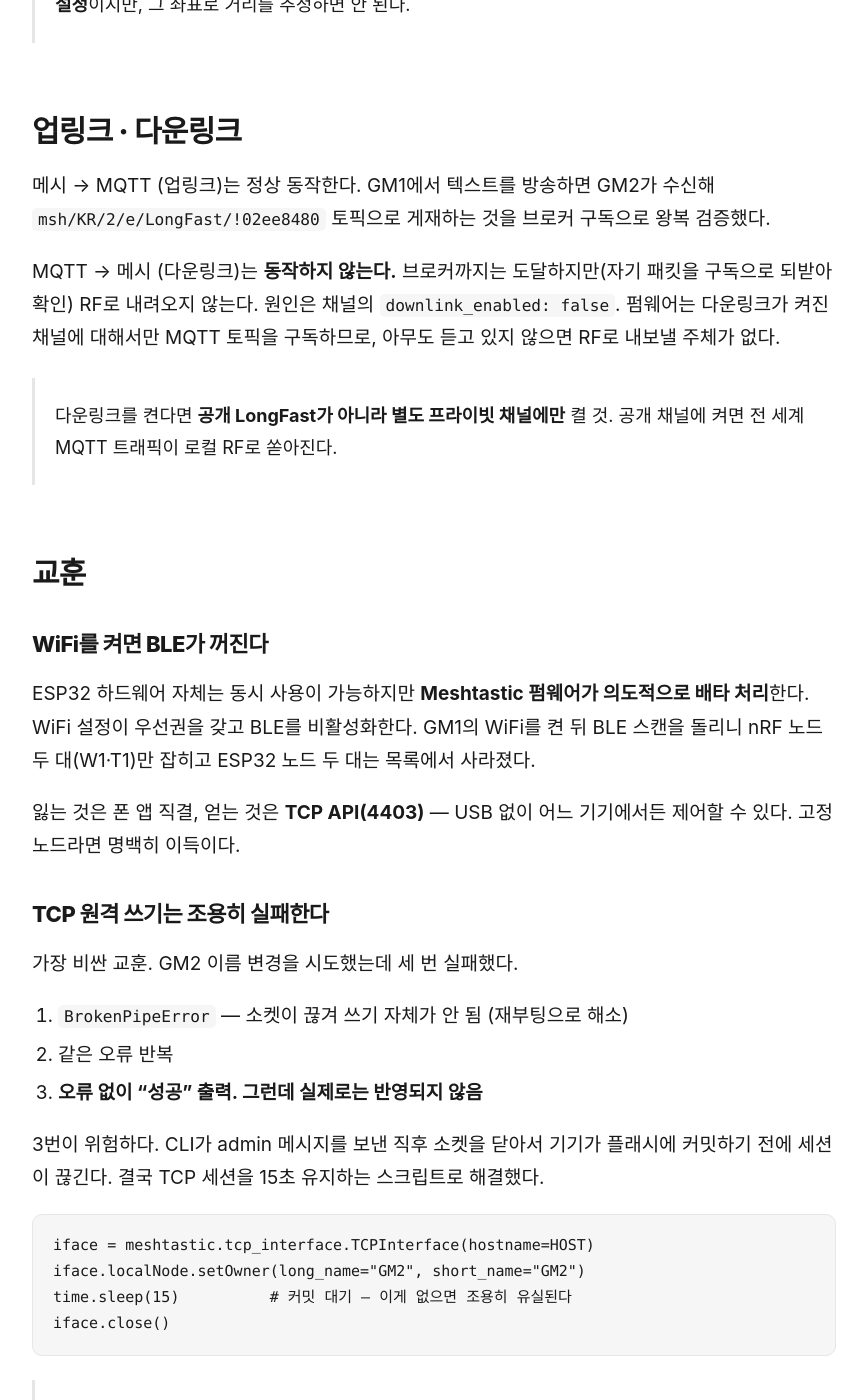
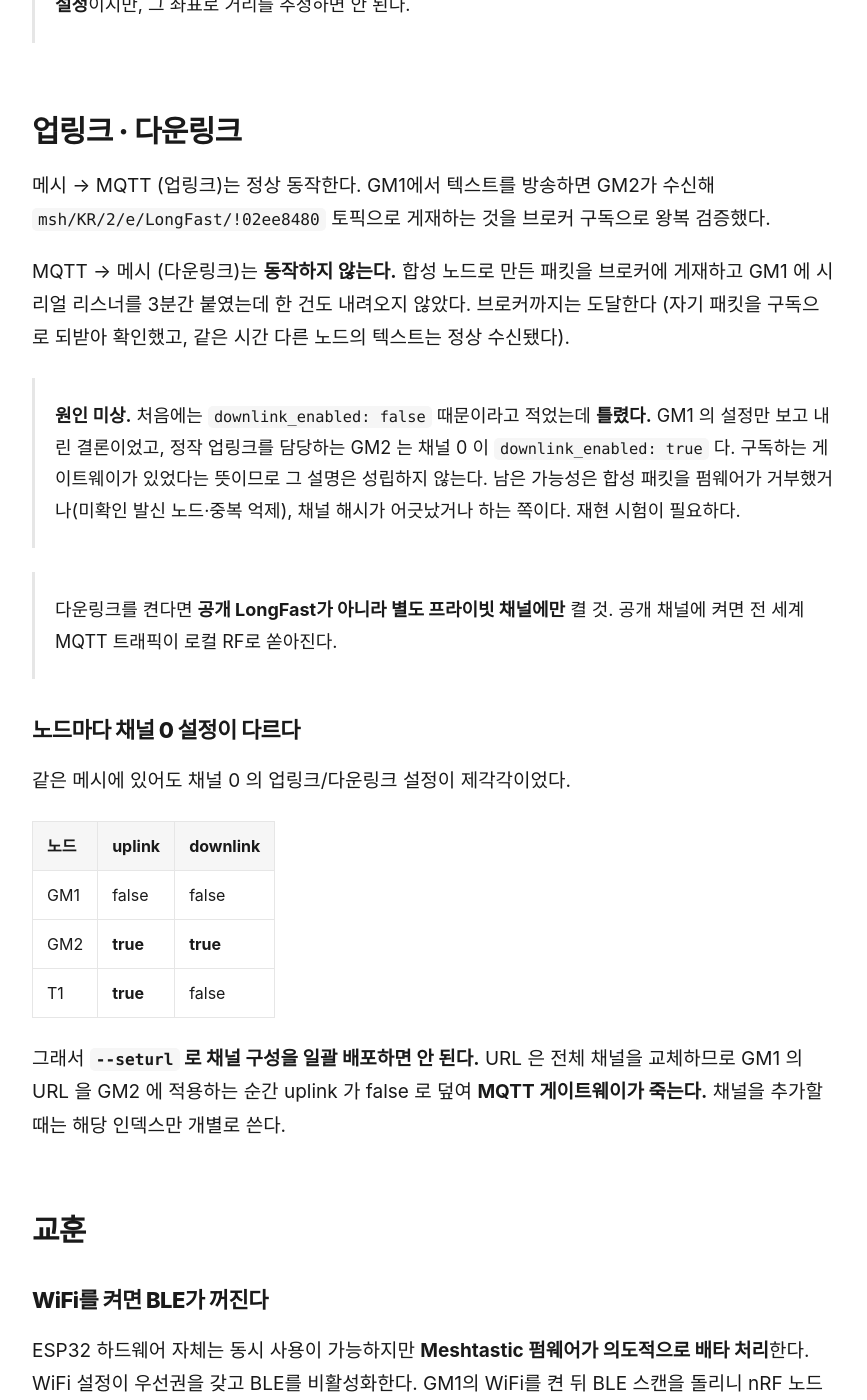
Before and after one commit to seongilp/homelab, a Jekyll site: the page built from docs/meshtastic.md, in a window 1280 px wide and 1400 px high, scrolled down 2104 px. Shown: the whole window, without its empty margins (206-1073 px from the left). Built offline with Jekyll 4.4.1, drawn with Linux system fonts in a browser that asks for light colours; our own code applies the rules of GitHub Pages for plain Markdown files; some of the changed text lies outside the part shown.

Commit message:
docs(meshtastic): 프라이빗 채널 추가 · 다운링크 오진 정정
내부용 secondary 채널 HGWXX7/E (랜덤 256비트 PSK)를 팠다. 채널 0 은 지역
메시망 연결을 위해 그대로 두고, 채널 1 은 uplink/downlink 를 꺼서 내부 대화가
공용 브로커로 새지 않게 했다. GM1 → T1 로 텍스트를 보내 수신·복호화까지 확인했다.

다운링크가 안 되는 원인을 downlink_enabled: false 라고 적었던 것을 정정한다.
GM1 설정만 보고 내린 결론이었는데, 정작 업링크를 담당하는 GM2 는 채널 0 이
downlink_enabled: true 였다. 구독하는 게이트웨이가 있었다는 뜻이므로 그 설명은
성립하지 않는다. 진짜 원인은 미상으로 남기고 미해결에 올렸다.

이 과정에서 노드마다 채널 0 설정이 제각각인 것을 발견했다. GM2 는 uplink·downlink
둘 다 켜져 있고 T1 은 uplink 만 켜져 있는데 GM1 은 둘 다 꺼져 있다. 그래서
--seturl 로 채널 구성을 일괄 배포하면 안 된다. GM1 의 URL 을 GM2 에 적용하는 순간
uplink 가 false 로 덮여 MQTT 게이트웨이가 죽는다. 채널을 심을 때는 해당 인덱스만
개별로 쓰는 방식으로 우회했고, 적용 후 채널 0 이 보존된 것을 확인했다.

TCP 조용한 실패는 채널 이름 변경에서도 그대로 재현됐다. CLI 가 "Set name to ..."
까지 출력하고도 반영되지 않아 세션 유지 스크립트로 다시 썼다.

W1 은 아직 못 넣었다. BLE 로 붙으려다 Encryption is insufficient 로 막혔다 —
Mac 과 페어링이 안 되어 암호화된 특성을 못 읽는다. USB 로 물려야 한다.

````diff
--- a/docs/meshtastic.md
+++ b/docs/meshtastic.md
@@ -59,13 +59,32 @@
 메시 → MQTT (업링크)는 정상 동작한다. GM1에서 텍스트를 방송하면 GM2가 수신해
 `msh/KR/2/e/LongFast/!02ee8480` 토픽으로 게재하는 것을 브로커 구독으로 왕복 검증했다.
 
-MQTT → 메시 (다운링크)는 **동작하지 않는다.** 브로커까지는 도달하지만(자기 패킷을
-구독으로 되받아 확인) RF로 내려오지 않는다. 원인은 채널의 `downlink_enabled: false`.
-펌웨어는 다운링크가 켜진 채널에 대해서만 MQTT 토픽을 구독하므로, 아무도 듣고 있지 않으면
-RF로 내보낼 주체가 없다.
+MQTT → 메시 (다운링크)는 **동작하지 않는다.** 합성 노드로 만든 패킷을 브로커에 게재하고
+GM1 에 시리얼 리스너를 3분간 붙였는데 한 건도 내려오지 않았다. 브로커까지는 도달한다
+(자기 패킷을 구독으로 되받아 확인했고, 같은 시간 다른 노드의 텍스트는 정상 수신됐다).
+
+> **원인 미상.** 처음에는 `downlink_enabled: false` 때문이라고 적었는데 **틀렸다.**
+> GM1 의 설정만 보고 내린 결론이었고, 정작 업링크를 담당하는 GM2 는 채널 0 이
+> `downlink_enabled: true` 다. 구독하는 게이트웨이가 있었다는 뜻이므로 그 설명은 성립하지 않는다.
+> 남은 가능성은 합성 패킷을 펌웨어가 거부했거나(미확인 발신 노드·중복 억제),
+> 채널 해시가 어긋났거나 하는 쪽이다. 재현 시험이 필요하다.
 
 > 다운링크를 켠다면 **공개 LongFast가 아니라 별도 프라이빗 채널에만** 켤 것.
 > 공개 채널에 켜면 전 세계 MQTT 트래픽이 로컬 RF로 쏟아진다.
+
+### 노드마다 채널 0 설정이 다르다
+
+같은 메시에 있어도 채널 0 의 업링크/다운링크 설정이 제각각이었다.
+
+| 노드 | uplink | downlink |
+|------|--------|----------|
+| GM1 | false | false |
+| GM2 | **true** | **true** |
+| T1 | **true** | false |
+
+그래서 **`--seturl` 로 채널 구성을 일괄 배포하면 안 된다.** URL 은 전체 채널을 교체하므로
+GM1 의 URL 을 GM2 에 적용하는 순간 uplink 가 false 로 덮여 **MQTT 게이트웨이가 죽는다.**
+채널을 추가할 때는 해당 인덱스만 개별로 쓴다.
 
 ## 교훈
 
@@ -140,12 +159,24 @@
 
 ## 보안 메모
 
-현재 채널이 공개 LongFast 하나뿐이고 **PSK가 기본값(`AQ==`)**이다. 이 키는 공개된 값이라
-사실상 평문이다. 내부 4대끼리 주고받을 내용이 생기면 별도 암호화 채널을 파야 한다.
+채널 0(공개 LongFast)은 **PSK가 기본값(`AQ==`)** 이다. 이 키는 공개된 값이라 사실상 평문이다.
+그래서 내부용으로 **채널 1 `HGWXX7/E` (secondary, 랜덤 256비트 PSK)** 를 따로 팠다.
+
+- 채널 0 은 그대로 둔다 — 지역 메시망(외부 노드·MQTT) 연결을 유지하기 위해서다.
+- 채널 1 은 **uplink/downlink 를 모두 끈다.** 이게 프라이빗의 핵심이다. 켜는 순간
+  내부 대화가 공용 브로커로 나간다.
+- 적용은 GM1 에서 만들고 나머지에 **같은 PSK 를 개별로** 심는다. `--seturl` 은 위에 적은
+  이유로 쓰지 않는다.
+
+GM1 → T1 로 채널 1 텍스트를 보내 수신·복호화를 확인했다.
 
 ```
-meshtastic --ch-add private
+meshtastic --ch-add <이름>                       # 랜덤 PSK 로 secondary 생성
+meshtastic --ch-index 1 --sendtext "..."         # 채널 지정 발송
 ```
+
+> 채널명에 `/` 를 넣으면 MQTT 토픽이 한 단계 더 쪼개진다 (`msh/KR/2/e/HGWXX7/E/...`).
+> uplink 를 끈 채널이라 지금은 무해하지만, 나중에 올리게 되면 구독 패턴에 영향을 준다.
 
 1:1 DM은 `hasPKC: true`라 이미 종단간 암호화된다.
 
@@ -171,6 +202,10 @@
 
 ## 미해결
 
+- **W1 에 채널 1 미적용.** BLE 로 붙으려다 `Encryption is insufficient` 로 막혔다 —
+  Mac 과 페어링이 안 되어 암호화된 특성을 못 읽는다. USB 로 물려서 처리해야 한다.
+- **다운링크 실패의 진짜 원인.** 위에 적은 대로 `downlink_enabled` 설명은 틀렸다.
+  합성 패킷 거부인지 채널 해시 문제인지 재현 시험이 필요하다.
 - GM1을 전원 교체할 때 재부팅이 발생했다(uptime 리셋). 배터리가 정상 연결되어 있었다면
   꺼지지 않았어야 한다. 커넥터 접촉 또는 방전 여부 확인 필요.
 - 고정 노드 2대가 사실상 같은 위치에 있어 커버리지 이득이 없다. GM2를 다른 건물이나
````
